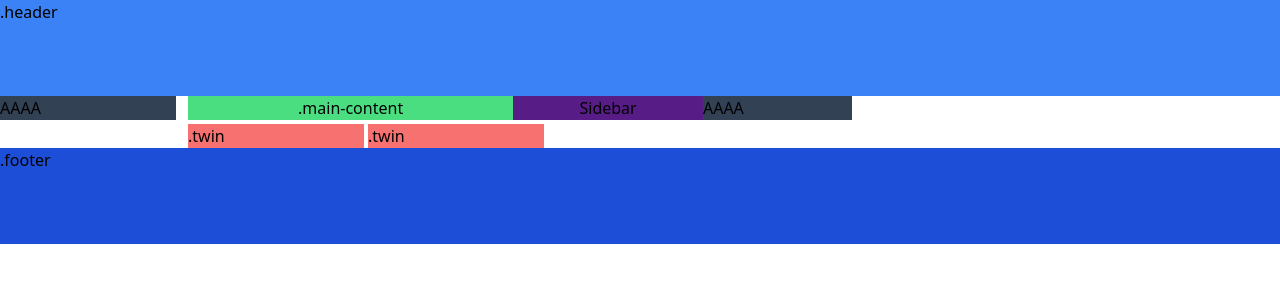
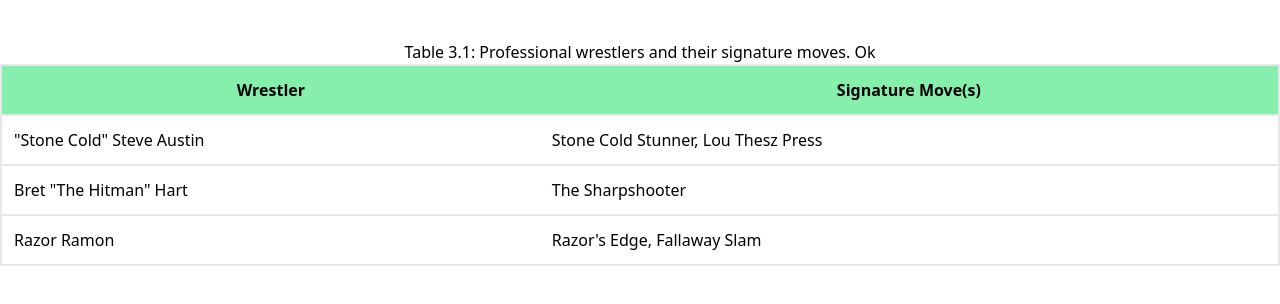
Before and after one commit to abilioepalanga/Sidebar-Menu, a website: page TailwindCss/grid.html in a window 1280 px wide. Drawn offline with Linux system fonts and the light colour scheme.

Commit message:
Custumazation table

```diff
--- a/TailwindCss/grid.html
+++ b/TailwindCss/grid.html
@@ -6,22 +6,33 @@
         <link rel="stylesheet" href="./tailwind.css" />
         <title>Grid</title>
     </head>
+
     <body>
-        <div class="">
-            <header class="bg-blue-500 h-24 ">.header</header>
-            <main class="grid  grid-cols-3 gap-1">
-                <div class="w-44 bg-slate-700"> AAAA</div>
-                <section class=" flex max-w-[608px] ">
-                     <div class="bg-green-400 w-96 text-center -ml-60">.main-content</div>
-                     <div class="bg-purple-900 w-56 text-center">Sidebar</div>
-                          <div class="w-44 bg-slate-700"> AAAA</div>
-                </section>
-                <section class="flex col-start-2 -ml-60 gap-1">
-                    <div class="bg-red-400 w-44 col-start-2">.twin</div>
-                     <div class="bg-red-400 w-44 col-start-2">.twin</div>
-                </section>
-
-            </main>
-            <footer class="bg-blue-700 h-24 col-span-4">.footer</footer>
+        <table class="table-auto border-2 border-collapse w-full mt-10">
+            <caption class="caption-top">
+                Table 3.1: Professional wrestlers and their signature moves.
+                <button>Ok</button>
+            </caption>
+            <thead>
+                <tr class="p-3 border-2 bg-green-300 overflow-auto">
+                    <th class="p-3">Wrestler</th>
+                    <th class="p-3">Signature Move(s)</th>
+                </tr>
+            </thead>
+            <tbody>
+                <tr class="border-2 p-3">
+                    <td class="p-3">"Stone Cold" Steve Austin</td>
+                    <td class="p-3">Stone Cold Stunner, Lou Thesz Press</td>
+                </tr>
+                <tr class="border-2">
+                    <td class="p-3">Bret "The Hitman" Hart</td>
+                    <td class="p-3">The Sharpshooter</td>
+                </tr>
+                <tr class="border-2 p-3">
+                    <td class="p-3">Razor Ramon</td>
+                    <td class="p-3">Razor's Edge, Fallaway Slam</td>
+                </tr>
+            </tbody>
+        </table>
     </body>
 </html>
```
Also changed, not shown: TailwindCss/tailwind.css.
